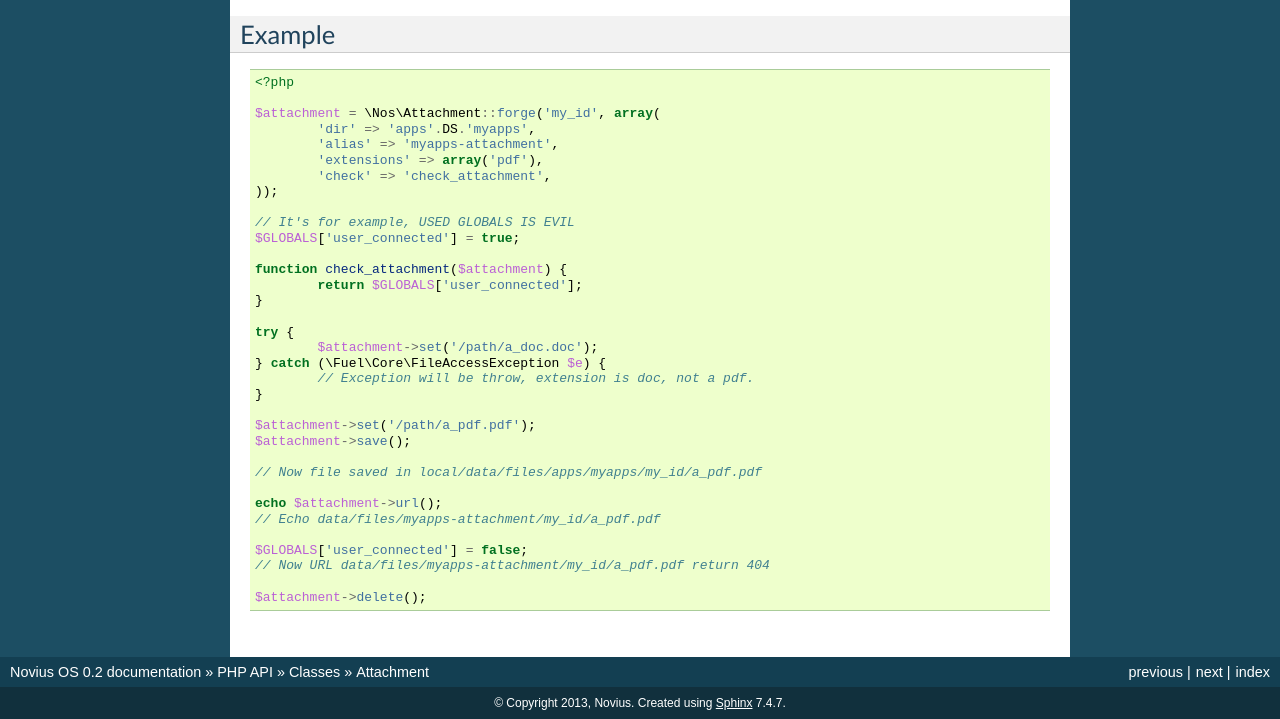
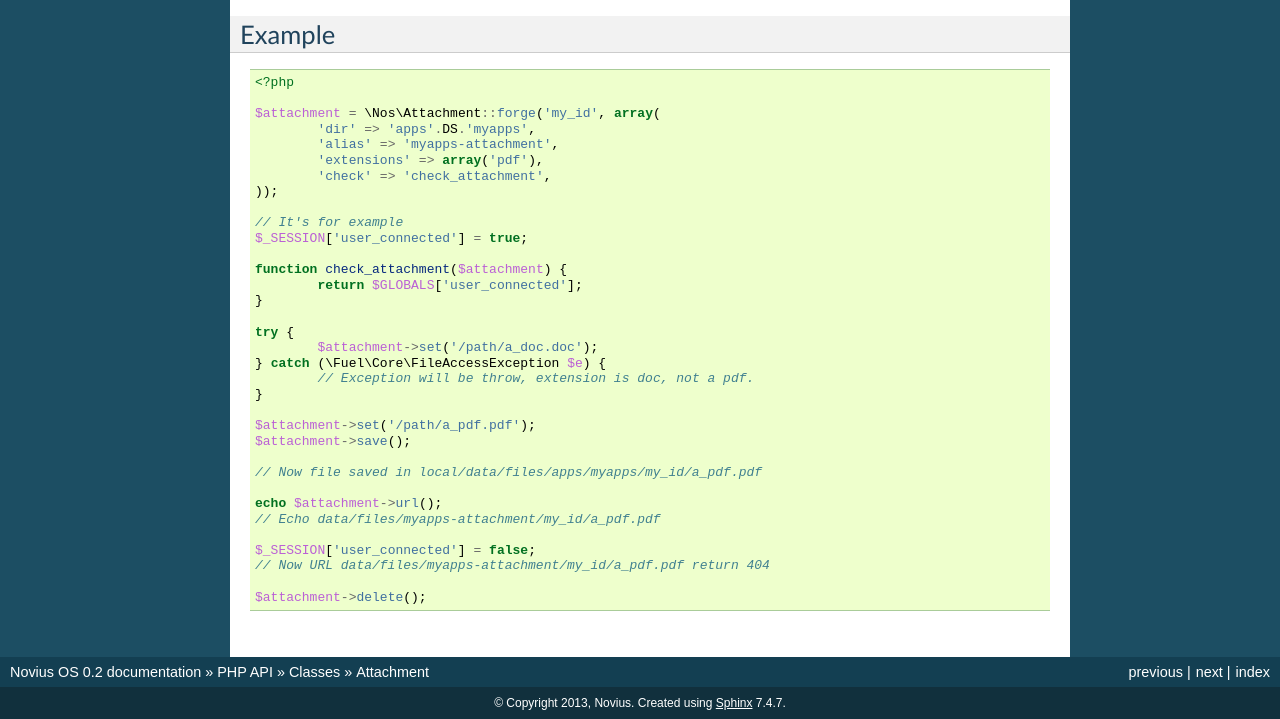
Before and after one commit to vrcAlbert/documentation-api, a Sphinx documentation site: the page built from source/php/classes/attachment.rst, in a window 1280 px wide and 900 px high, scrolled down 1843 px, cut to the strip 181-900 px from the top of the window. Built offline with Sphinx 7.4.7, drawn with Linux system fonts in a browser that asks for light colours.

Commit message:
Little fixes

```diff
--- a/source/php/classes/attachment.rst
+++ b/source/php/classes/attachment.rst
@@ -33,7 +35,7 @@ Configuration
 
 .. php:attr:: check
 
-	A callback function if file not in public access. Function take the Attachement object for single parameter.
+	A `callback function <http://php.net/manual/en/language.types.callable.php>`_ if file not in public access. Function take the Attachement object for single parameter.
 
 Methods
 *******
@@ -110,8 +112,8 @@ Example
 		'check' => 'check_attachment',
 	));
 
-	// It's for example, USED GLOBALS IS EVIL
-	$GLOBALS['user_connected'] = true;
+	// It's for example
+	$_SESSION['user_connected'] = true;
 
 	function check_attachment($attachment) {
 		return $GLOBALS['user_connected'];
@@ -131,7 +133,7 @@ Example
 	echo $attachment->url();
 	// Echo data/files/myapps-attachment/my_id/a_pdf.pdf
 
-	$GLOBALS['user_connected'] = false;
+	$_SESSION['user_connected'] = false;
 	// Now URL data/files/myapps-attachment/my_id/a_pdf.pdf return 404
 
 	$attachment->delete();
--- a/source/php/configuration/multi_context.rst
+++ b/source/php/configuration/multi_context.rst
@@ -1,4 +1,4 @@
-.. _configuration_common_multi_contexts:
+.. _php/configuration/multi_contexts:
 
 Multi-Contexts
 ##############
--- a/source/php/events.rst
+++ b/source/php/events.rst
@@ -1,3 +1,4 @@
+
 .. _php/events:
 
 Events
```
Also changed, not shown: other parts of source/php/classes/attachment.rst (+2 -0 lines), source/php/models/model.rst (+4 -4 lines).
